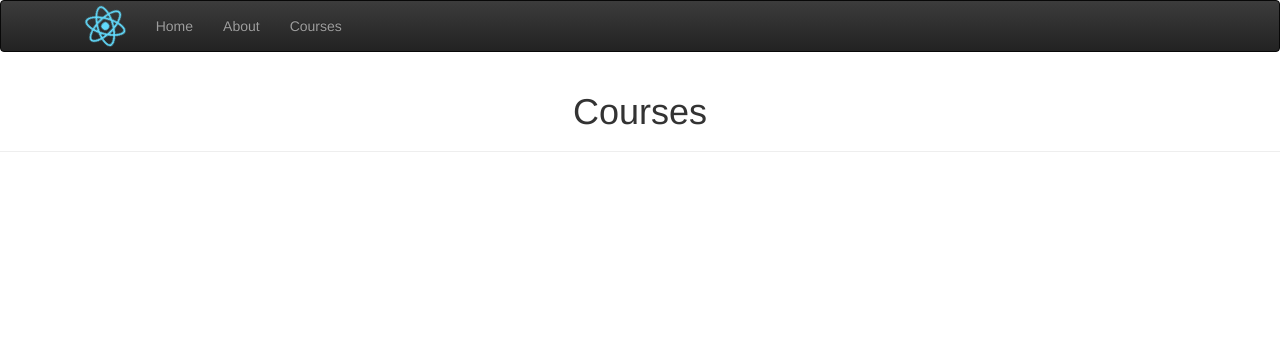
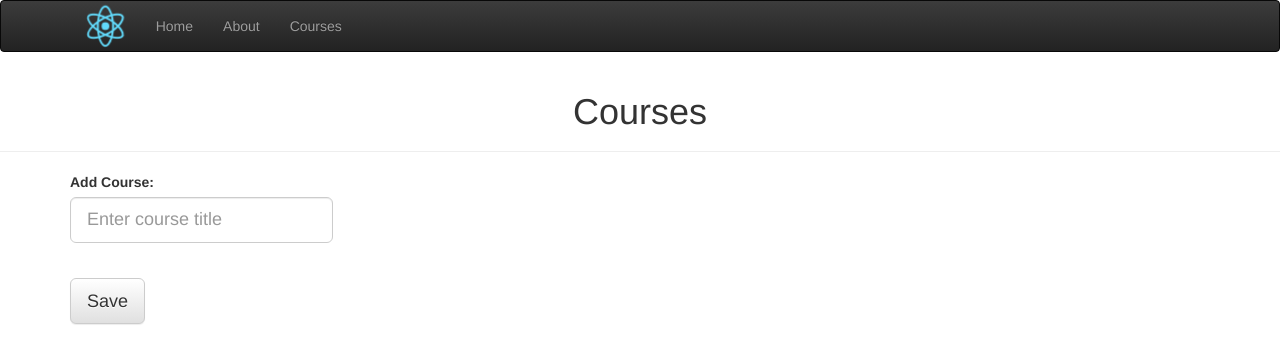
Before and after one commit to architMahto/react-redux-ps-course, a React (Create React App) app: page /courses in a window 1280 px wide. Shown: the top 364 px of the page. Built offline with nearby package versions, Linux system fonts and the light colour scheme.

Commit message:
Refactored layout of Courses Page

```diff
--- /dev/null
+++ b/src/Components/TextInput.js
@@ -0,0 +1,18 @@
+import React from 'react';
+import { ControlLabel, FormControl, FormGroup } from 'react-bootstrap';
+
+const TextInput = ({label, name, value, placeholder, onFieldChange}) => {
+	return (
+		<FormGroup controlId={name}>
+			<ControlLabel>{label}</ControlLabel>
+			<FormControl type="text"
+									 name={name}
+									 placeholder={placeholder}
+									 value={value}
+									 onChange={onFieldChange}
+									 bsSize="lg"/>
+		</FormGroup>
+	)
+};
+
+export default TextInput;
--- /dev/null
+++ b/src/Pages/Courses/Components/CourseForm.js
@@ -0,0 +1,25 @@
+import React from 'react';
+import { Button } from 'react-bootstrap';
+
+import TextInput from '../../../Components/TextInput';
+
+import './CourseForm.css';
+
+const CourseForm = ({ course, onFieldChange, handleSubmit }) => {
+	return (
+		<form className="Course-Form" onSubmit={handleSubmit}>
+			<TextInput label="Add Course:"
+								 name="title"
+								 placeholder="Enter course title"
+								 value={course.title}
+								 onFieldChange={onFieldChange}/>
+			<br/>
+			<Button type={'submit'}
+							bsSize={'large'}>
+				Save
+			</Button>
+		</form>
+	)
+};
+
+export default CourseForm;
--- /dev/null
+++ b/src/Pages/Courses/Components/CourseForm.scss
@@ -0,0 +1,3 @@
+.Course-Form {
+	text-align: left;
+}
--- a/src/Pages/Courses/Courses.js
+++ b/src/Pages/Courses/Courses.js
@@ -1,14 +1,54 @@
-import React from 'react';
-import { Route, Switch } from 'react-router-dom';
+import React, { Component } from 'react';
+import { Col, Grid, PageHeader, Row } from 'react-bootstrap';
 
-import CoursesList from './Components/CoursesList';
+import CourseForm from './Components/CourseForm';
 
-const Courses = ({ match }) => {
-	return (
-		<Switch>
-			<Route path={match.path} exact component={CoursesList} />
-		</Switch>
-	);
-};
+class Courses extends Component {
+	constructor(props) {
+		super(props);
+
+		this.state = {
+			course: {
+				title: ''
+			}
+		};
+
+		this.onFieldChange = this.onFieldChange.bind(this);
+		this.handleSubmit = this.handleSubmit.bind(this);
+	}
+
+	onFieldChange(event) {
+		this.setState({
+			course: {
+				...this.state.course,
+				[event.target.name]: event.target.value
+			}
+		});
+	}
+
+	handleSubmit(event) {
+		event.preventDefault();
+
+		alert(`Saving ${this.state.course.title}`);
+	}
+
+	render() {
+		return (
+			<div className="Courses-Page">
+				<PageHeader>Courses</PageHeader>
+				<Grid>
+					<Row>
+						<Col xs={12} sm={3}>
+							<CourseForm course={this.state.course}
+													onFieldChange={this.onFieldChange}
+													handleSubmit={this.handleSubmit}>
+							</CourseForm>
+						</Col>
+					</Row>
+				</Grid>
+			</div>
+		);
+	}
+}
 
 export default Courses;
```
Also changed, not shown: src/Components/TextInput.scss (added).
